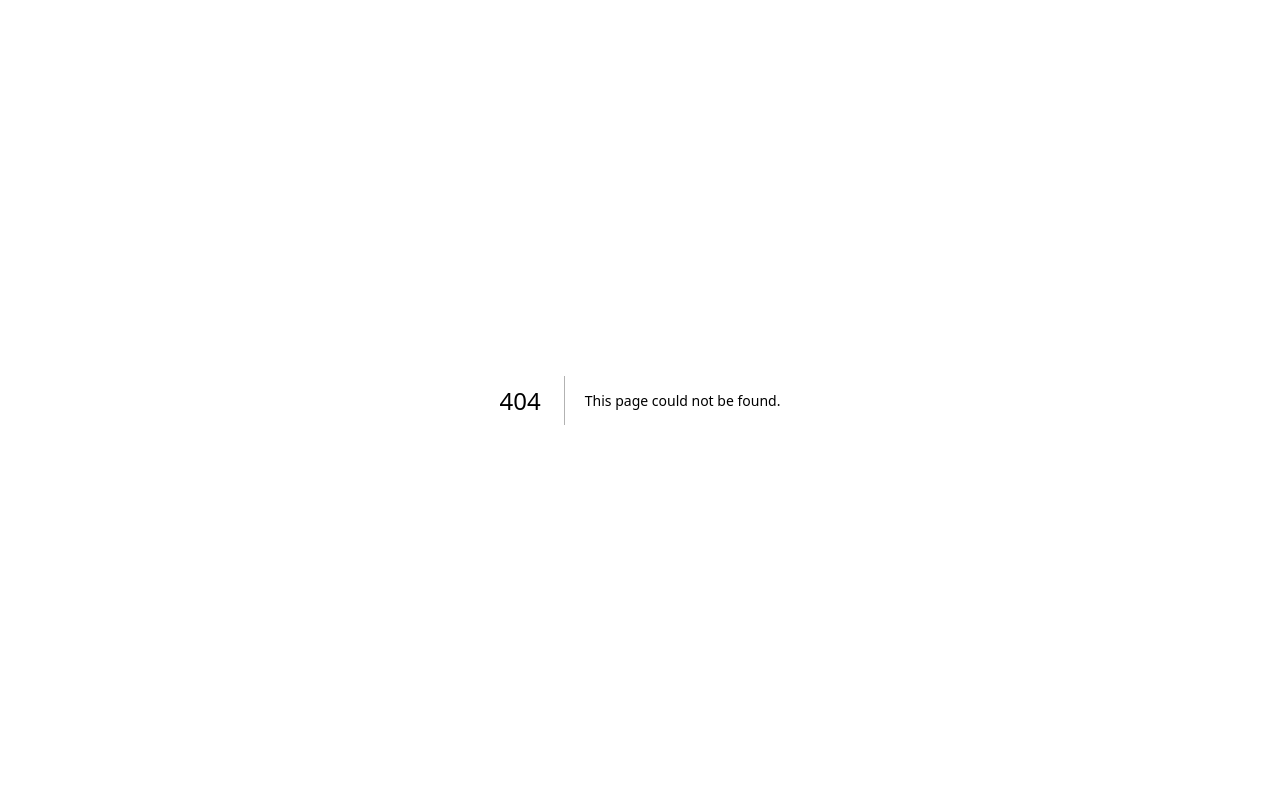
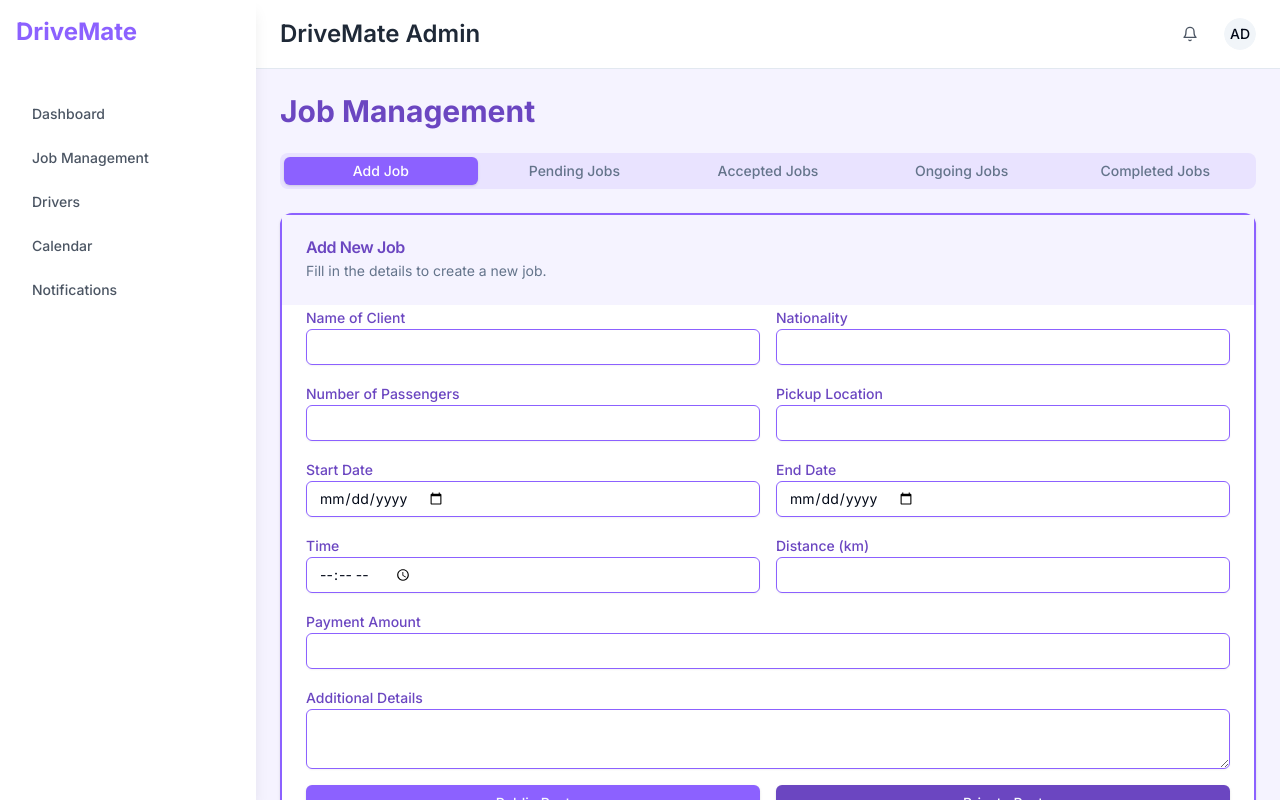
Before and after one commit to MKSPerera/Drive_Mate, a Next.js app in the folder frontend-cal-admin/: page /job-management in a window 1280 px wide. Before the commit this address had no page. Built offline with nearby package versions, Linux system fonts and the light colour scheme.

Commit message:
added page.tsx to job-management

```diff
--- /dev/null
+++ b/frontend-cal-admin/app/job-management/page.tsx
@@ -0,0 +1,108 @@
+"use client"
+
+import { AddJobForm } from "@/components/add-job-form"
+import { JobList } from "@/components/job-list"
+import { Navbar } from "@/components/navbar"
+import { Sidebar } from "@/components/sidebar"
+import { Card, CardContent, CardDescription, CardHeader, CardTitle } from "@/components/ui/card"
+import { Tabs, TabsContent, TabsList, TabsTrigger } from "@/components/ui/tabs"
+import { useState } from "react"
+
+export default function JobManagementPage() {
+  const [activeTab, setActiveTab] = useState("add-job")
+  const [sidebarOpen, setSidebarOpen] = useState(false)
+
+  return (
+    <div className="flex h-screen bg-[#F5F3FF]">
+      <Sidebar open={sidebarOpen} onClose={() => setSidebarOpen(false)} />
+      <div className="flex flex-1 flex-col overflow-hidden">
+        <Navbar onMenuClick={() => setSidebarOpen(true)} />
+        <main className="flex-1 overflow-x-hidden overflow-y-auto bg-[#F5F3FF] p-6">
+          <h1 className="text-3xl font-bold mb-6 text-[#6B46C1]">Job Management</h1>
+          <Tabs value={activeTab} onValueChange={setActiveTab}>
+            <TabsList className="grid w-full grid-cols-5 bg-[#E9E3FF] p-1 rounded-lg">
+              <TabsTrigger value="add-job" className="data-[state=active]:bg-[#8C61FF] data-[state=active]:text-white">
+                Add Job
+              </TabsTrigger>
+              <TabsTrigger
+                value="pending-jobs"
+                className="data-[state=active]:bg-[#8C61FF] data-[state=active]:text-white"
+              >
+                Pending Jobs
+              </TabsTrigger>
+              <TabsTrigger
+                value="accepted-jobs"
+                className="data-[state=active]:bg-[#8C61FF] data-[state=active]:text-white"
+              >
+                Accepted Jobs
+              </TabsTrigger>
+              <TabsTrigger
+                value="ongoing-jobs"
+                className="data-[state=active]:bg-[#8C61FF] data-[state=active]:text-white"
+              >
+                Ongoing Jobs
+              </TabsTrigger>
+              <TabsTrigger
+                value="completed-jobs"
+                className="data-[state=active]:bg-[#8C61FF] data-[state=active]:text-white"
+              >
+                Completed Jobs
+              </TabsTrigger>
+            </TabsList>
+            <TabsContent value="add-job">
+              <Card className="mt-6 border-[#8C61FF] border-2">
+                <CardHeader className="bg-[#F5F3FF]">
+                  <CardTitle className="text-[#6B46C1]">Add New Job</CardTitle>
+                  <CardDescription>Fill in the details to create a new job.</CardDescription>
+                </CardHeader>
+                <CardContent>
+                  <AddJobForm />
+                </CardContent>
+              </Card>
+            </TabsContent>
+            <TabsContent value="pending-jobs">
+              <Card className="mt-6 border-[#8C61FF] border-2">
+                <CardHeader className="bg-[#F5F3FF]">
+                  <CardTitle className="text-[#6B46C1]">Pending Jobs</CardTitle>
+                </CardHeader>
+                <CardContent>
+                  <JobList status="PENDING" />
+                </CardContent>
+              </Card>
+            </TabsContent>
+            <TabsContent value="accepted-jobs">
+              <Card className="mt-6 border-[#8C61FF] border-2">
+                <CardHeader className="bg-[#F5F3FF]">
+                  <CardTitle className="text-[#6B46C1]">Accepted Jobs</CardTitle>
+                </CardHeader>
+                <CardContent>
+                  <JobList status="ACCEPTED" />
+                </CardContent>
+              </Card>
+            </TabsContent>
+            <TabsContent value="ongoing-jobs">
+              <Card className="mt-6 border-[#8C61FF] border-2">
+                <CardHeader className="bg-[#F5F3FF]">
+                  <CardTitle className="text-[#6B46C1]">Ongoing Jobs</CardTitle>
+                </CardHeader>
+                <CardContent>
+                  <JobList status="ONGOING" />
+                </CardContent>
+              </Card>
+            </TabsContent>
+            <TabsContent value="completed-jobs">
+              <Card className="mt-6 border-[#8C61FF] border-2">
+                <CardHeader className="bg-[#F5F3FF]">
+                  <CardTitle className="text-[#6B46C1]">Completed Jobs</CardTitle>
+                </CardHeader>
+                <CardContent>
+                  <JobList status="COMPLETED" />
+                </CardContent>
+              </Card>
+            </TabsContent>
+          </Tabs>
+        </main>
+      </div>
+    </div>
+  )
+}
```
